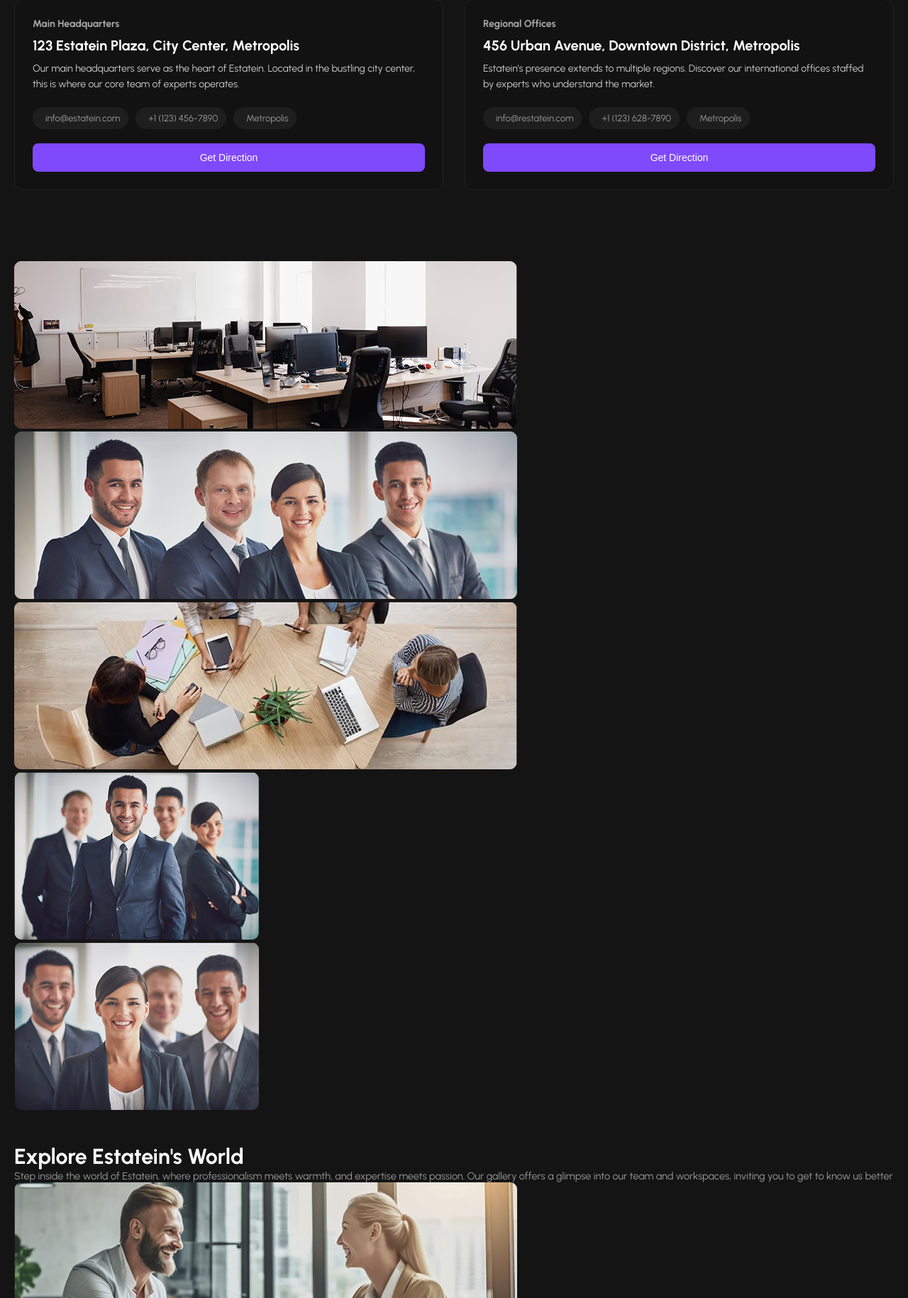
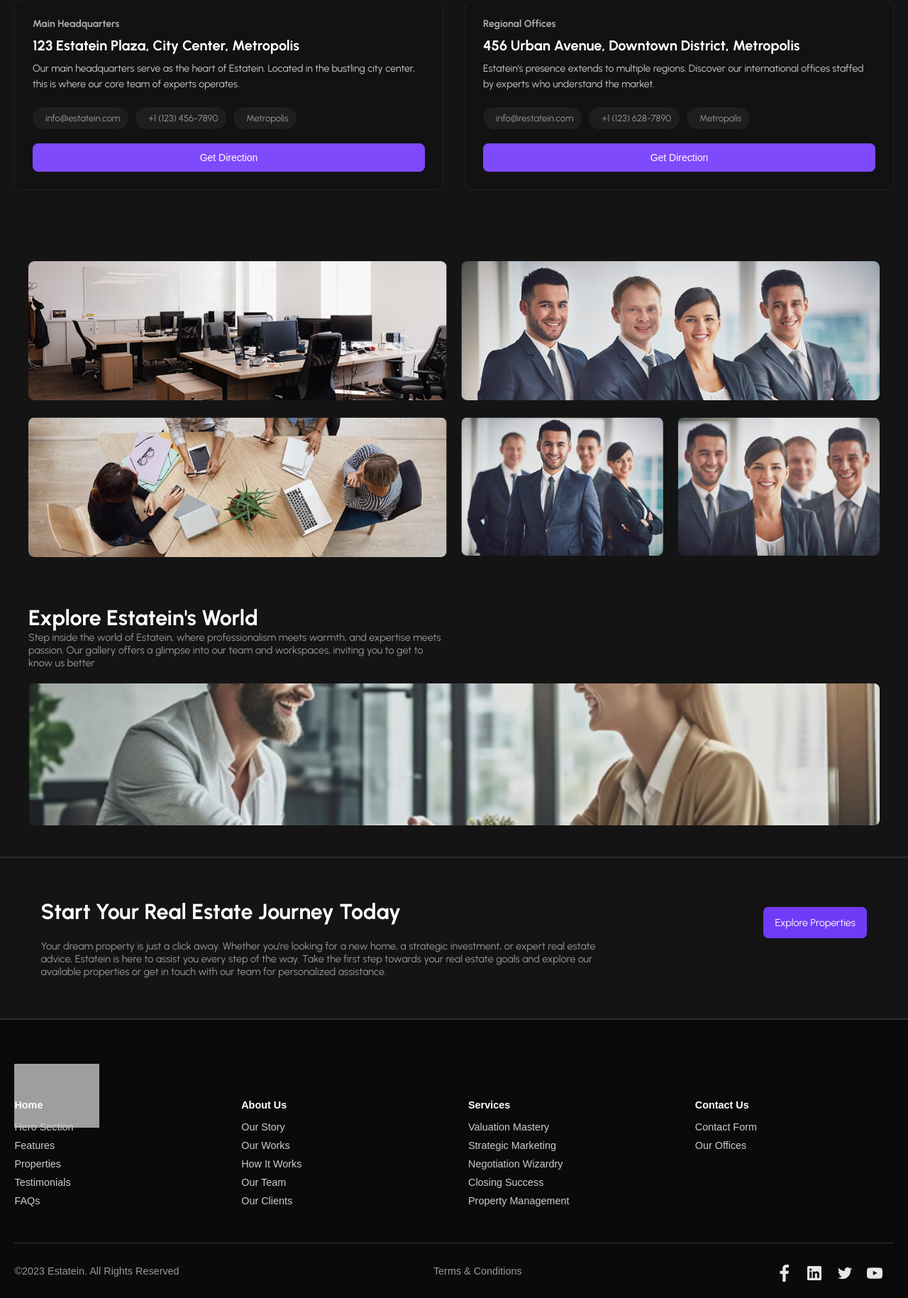
Before and after one commit to only-as19/Real-Esatate-Business, a PHP site: page /contact.html in a window 1280 px wide. Shown: the part 1567-3396 px from the top of the page at 71% size. After the commit the page ends 3373 px from the top, so only its background shows below. Run offline with PHP 8.4, Linux system fonts and the light colour scheme; grey boxes are pictures that could not be loaded.

Commit message:
ROOFS - ADD sryling for explore section

```diff
--- a/Css/contact.css
+++ b/Css/contact.css
@@ -188,3 +188,88 @@ textarea {
 
 
     /* Explore section */
+
+    .grid-container{
+      padding: 40px;
+      display: grid;
+      grid-template-columns: 1fr 1fr;
+      justify-items: center;
+      gap
+    }
+
+    .grid-container img{
+      max-height: 200px;
+    }
+
+    .nested-right{
+      display: flex;
+      gap: 20px;
+    }.grid-container {
+  padding: 40px;
+  display: grid;
+  grid-template-columns: 1fr 1fr; /* Two equal columns */
+  gap: 20px;
+  justify-items: center;
+}
+
+.grid-container img {
+  width: 100%; /* Ensure images are responsive and fill their container */
+  height: auto; /* Maintain aspect ratio */
+  object-fit: cover; /* Ensure images cover the area without distortion */
+  border-radius: 8px;
+}
+
+.nested-right {
+  display: flex;
+  gap: 20px;
+  flex-direction: row;
+}
+
+.box {
+  width: 100%;
+}
+
+.box6 {
+  grid-column: span 2; /* Make the text box span both columns */
+  text-align: center;
+}
+
+.box6 h2 {
+  font-size: 24px;
+  font-weight: bold;
+  color: #333;
+  margin-bottom: 15px;
+}
+
+.box6 p {
+  font-size: 16px;
+  color: #666;
+  line-height: 1.5;
+  padding: 0 20px;
+}
+
+/* Responsive Design for smaller screens */
+@media (max-width: 750px) {
+  .grid-container {
+    grid-template-columns: 1fr; /* Stack columns vertically on small screens */
+  }
+
+
+  .box6 {
+    grid-column: span 1; /* Ensure the text box spans one column */
+    padding: 20px;
+  }
+
+  .box6 h2 {
+    font-size: 20px;
+  }
+
+  .box6 p {
+    font-size: 14px;
+  }
+
+  .grid-container img {
+    width: 100%; /* Ensure images fit within the container on small screens */
+    height: auto; /* Maintain aspect ratio */
+  }
+}
--- a/about.html
+++ b/about.html
@@ -28,7 +28,7 @@
         </ul>
     </nav>
 
-    <a href="#" class="btn-primary btn-purple">Contact Us</a>
+     <a href="./Sign/signIn.html" class="btn-primary btn-purple">Login</a>
 </header>
 <section class="hero-sectin">
         <div class="hero-section-content">
--- a/contact.html
+++ b/contact.html
@@ -27,7 +27,7 @@
       </ul>
     </nav>
 
-    <a href="#" class="btn-primary btn-purple">Contact Us</a>
+     <a href="./Sign/signIn.html" class="btn-primary btn-purple">Login</a>
   </header>
   <section class="cta-section">
     <div class="cta-info">
@@ -165,13 +165,11 @@
 
       </div>
     </section>
-
+    <section class="cta-section">
+            <div class="cta-info">
                 <div class="cta">
                 <h2>Start Your Real Estate Journey Today</h2>
-      <p class="cta-text">Your dream property is just a click away. Whether you're looking for a new home, a strategic
-        investment, or expert real estate advice, Estatein is here to assist you every step of the way. Take the first
-        step towards your real estate goals and explore our available properties or get in touch with our team for
-        personalized assistance.</p>
+                <p class="cta-text">Your dream property is just a click away. Whether you're looking for a new home, a strategic investment, or expert real estate advice, Estatein is here to assist you every step of the way. Take the first step towards your real estate goals and explore our available properties or get in touch with our team for personalized assistance.</p>
             </div>
             <a href="#" class="btn-primary btn-purple">Explore Properties</a>
             </div>
--- a/index.html
+++ b/index.html
@@ -24,7 +24,7 @@
         </ul>
     </nav>
 
-    <a href="#" class="btn-primary btn-purple">Contact Us</a>
+    <a href="./Sign/signIn.html" class="btn-primary btn-purple">Login</a>
 </header>
 
     <section class="hero-sectin">
```
Lines whose indentation alone changed are shown as unchanged.
